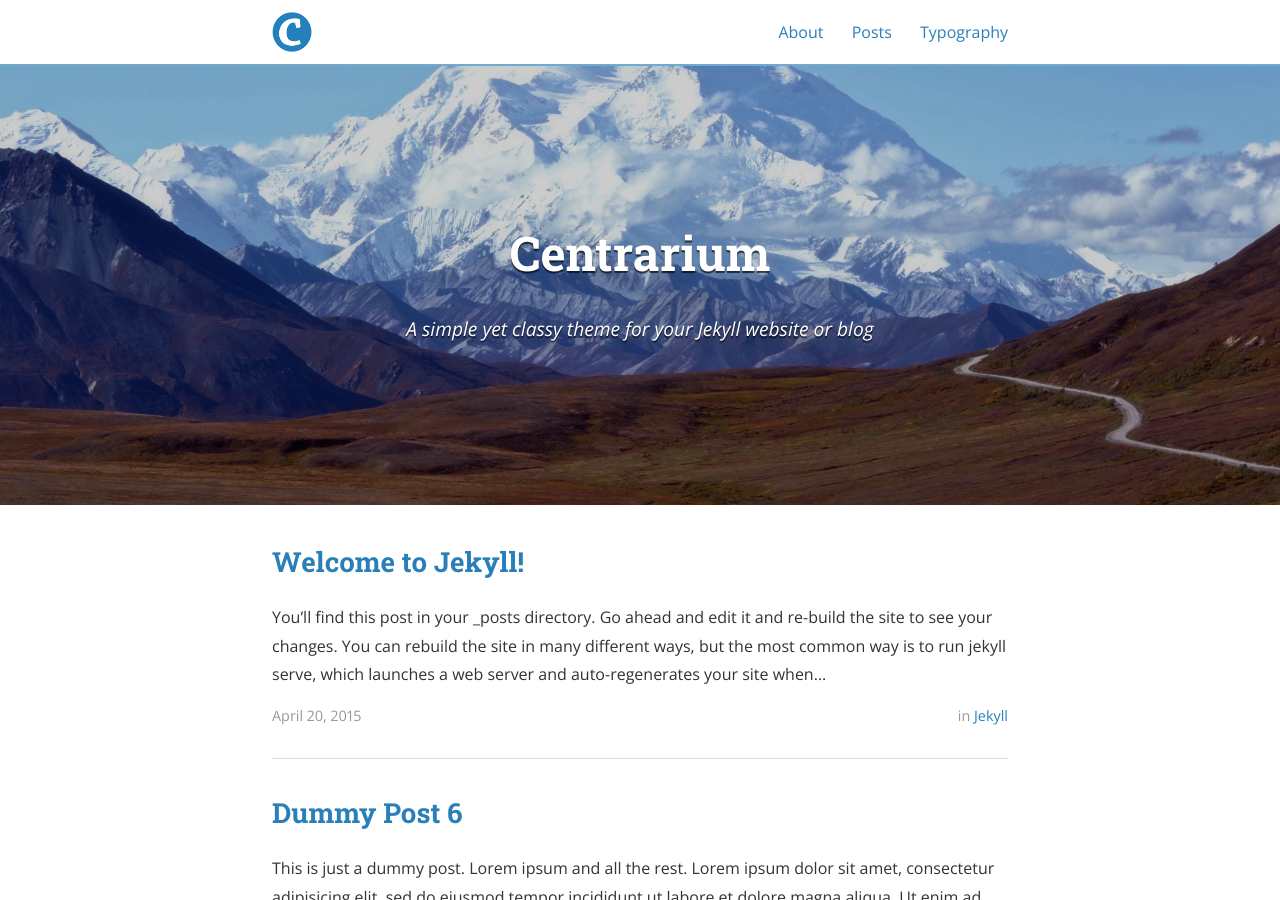
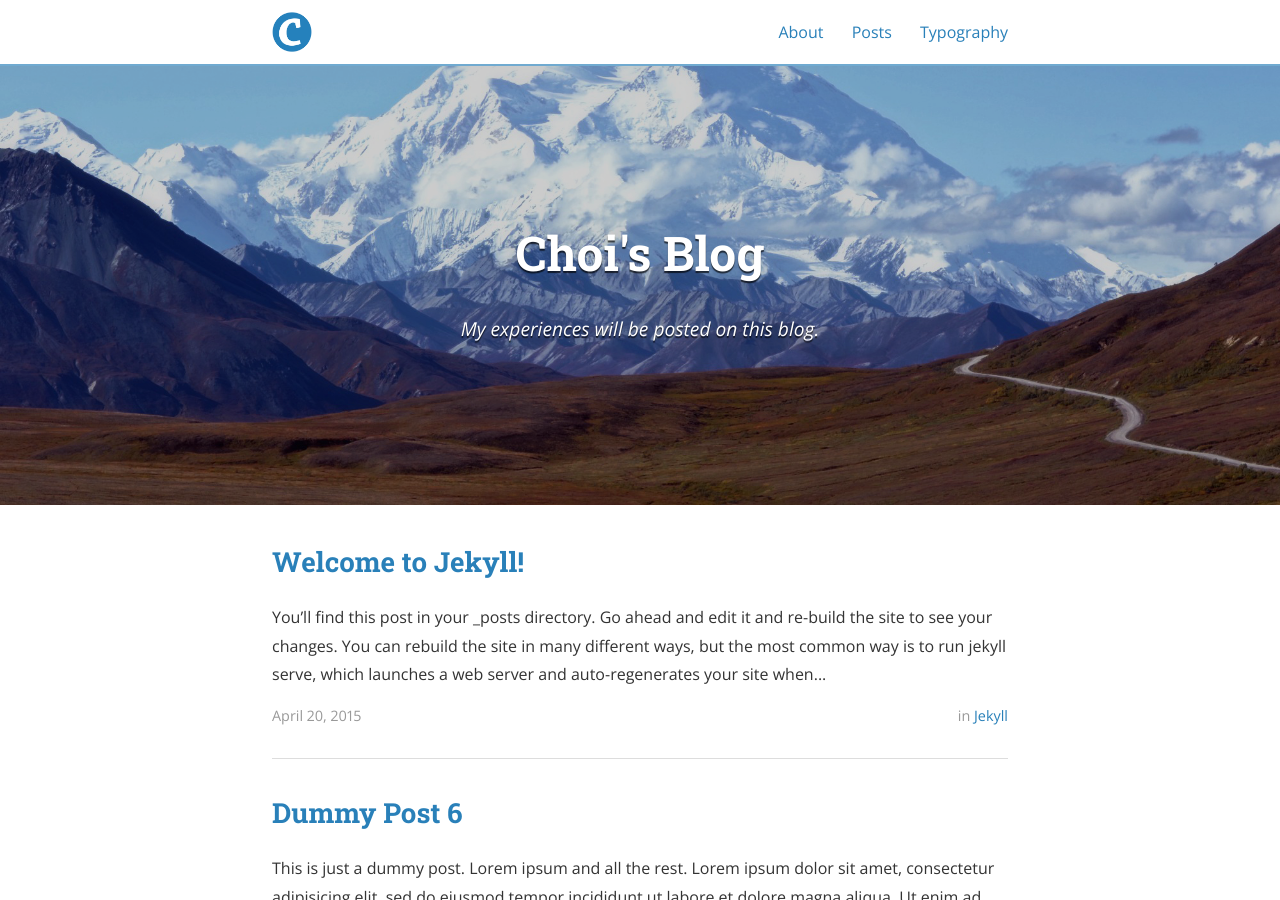
Before and after one commit to bencentra/centrarium, a Jekyll site: the page built from index.html, in a window 1280 px wide and 900 px high. Built offline with Jekyll 4.4.1, drawn with Linux system fonts in a browser that asks for light colours; nearby versions of some CDN libraries; the list of posts is cut into pages by our own code; some of the changed text lies outside the part shown.

Commit message:
Update _config.yml

```diff
--- a/_config.yml
+++ b/_config.yml
@@ -9,12 +9,12 @@
   - "/vendor/"
 
 # Site settings
-title: Centrarium
-subtitle: "A simple yet classy theme for your Jekyll website or blog"
-email: blcentra@gmail.com
-name: Ben Centra
+title: Choi's Blog
+subtitle: "My experiences will be posted on this blog."
+email: jpg04260@naver.com
+name: Choi kwanghyun
 description: >
-  A simple yet classy theme for your Jekyll website or blog.
+  My experiences will be posted on this blog.
 # Base URL of site (i.e. /blog). It should always start with a slash,
 # and never end with a slash. Set it to a blank value if hosting at the
 # root of your server.
```
